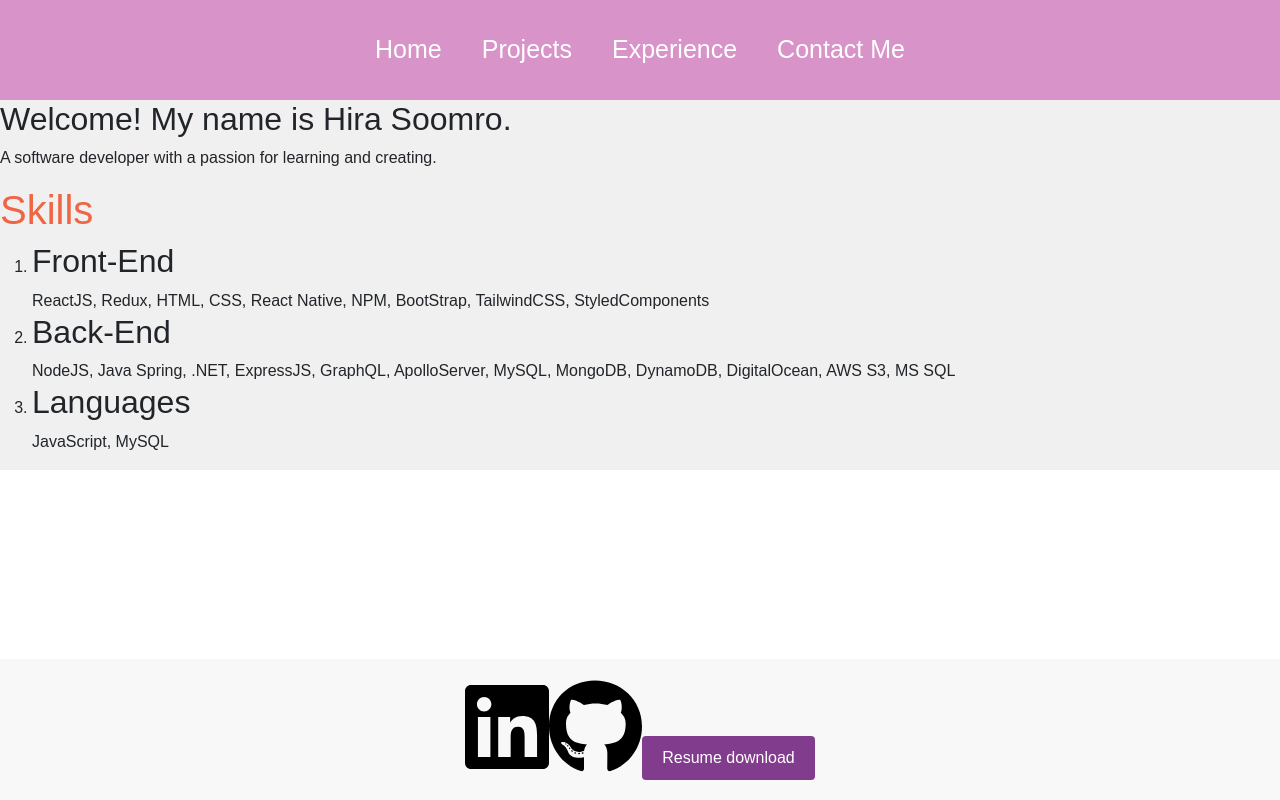
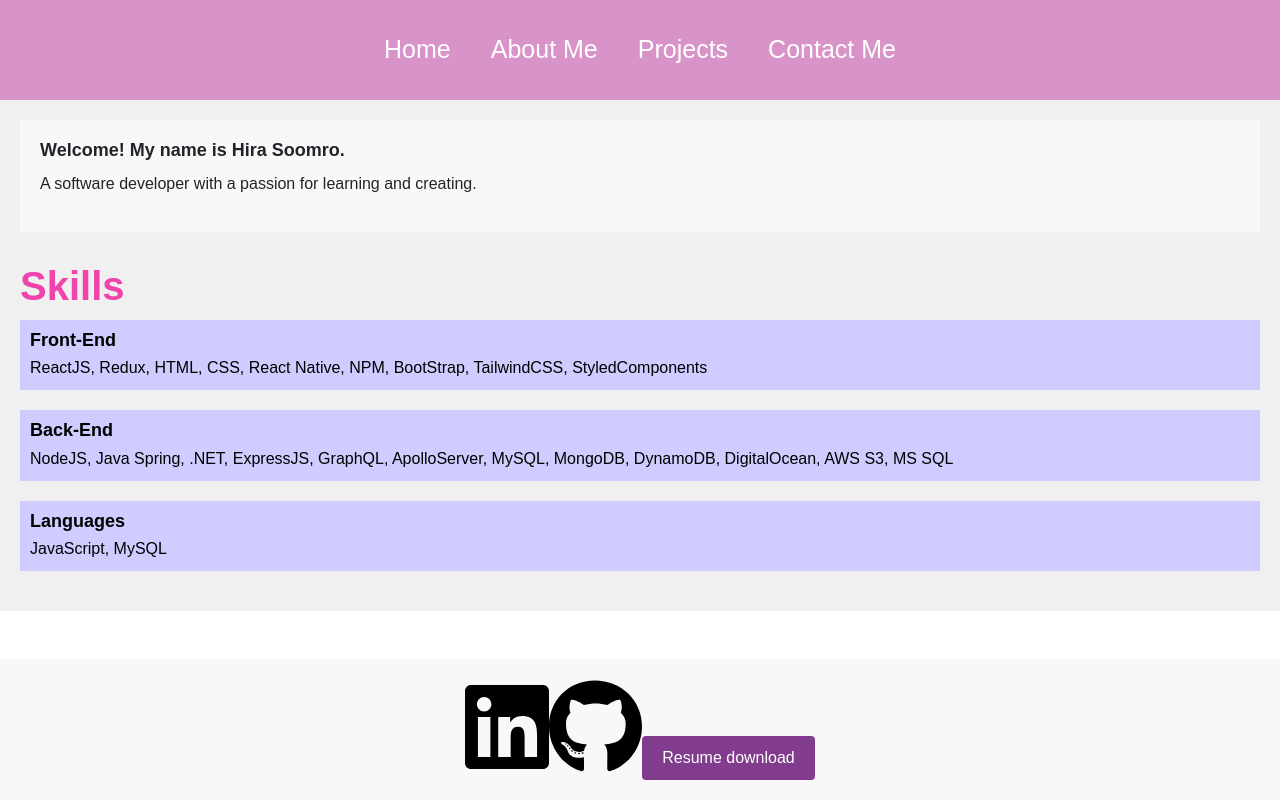
Before and after one commit to hirasoomroo/reactportfolio, a React (Create React App) app in the folder Professionalportfolio/: page / in a window 1280 px wide. Built offline with nearby package versions, Linux system fonts and the light colour scheme.

Commit message:
adding prof photo

```diff
--- a/Professionalportfolio/src/App.css
+++ b/Professionalportfolio/src/App.css
@@ -11,3 +11,9 @@ body {
   padding: 0;
   margin: 0;
 }
+.profile-photo {
+  width: 200px;
+  height: auto;
+  border-radius: 50%;
+  margin-bottom: 20px;
+}
--- a/Professionalportfolio/src/App.js
+++ b/Professionalportfolio/src/App.js
@@ -2,7 +2,7 @@ import "./App.css";
 import { BrowserRouter as Router, Routes, Route } from "react-router-dom";
 import Home from "./pages/Home";
 import Projects from "./pages/Projects";
-import Experience from "./pages/Experience";
+import About from "./pages/About";
 import Navbar from "./components/Navbar";
 import Contact from "./pages/Contact"
 import Footer from "./components/Footer";
@@ -17,7 +17,7 @@ function App() {
           <Route path="/" element={<Home />} />
           <Route path="/projects" element={<Projects />} />
           <Route path="/project/:id" element={<ProjectDisplay />} />
-          <Route path="/experience" element={<Experience />} />
+          <Route path="/About" element={<About />} />
           <Route path="/Contact" element={<Contact />} />
         </Routes>
         <Footer />
--- a/Professionalportfolio/src/components/Navbar.js
+++ b/Professionalportfolio/src/components/Navbar.js
@@ -1,5 +1,6 @@
 import React, { useEffect, useState } from "react";
 import { Link, useLocation } from "react-router-dom";
+
 import "../styles/navbar.css";
 
 
@@ -15,6 +16,7 @@ function Navbar() {
   return (
     <div className="navbar" id={expandNavbar ? "open" : "close"}>
       <div className="toggleButton">
+
         <button
           onClick={() => {
             setExpandNavbar((prev) => !prev);
@@ -25,8 +27,8 @@ function Navbar() {
       </div>
       <div className="links">
         <Link to="/"> Home </Link>
+        <Link to="/About"> About Me </Link>
         <Link to="/Projects"> Projects </Link>
-        <Link to="/Experience"> Experience </Link>
         <Link to="/Contact"> Contact Me </Link>
       </div>
     </div>
--- a/Professionalportfolio/src/components/ProjectItem.js
+++ b/Professionalportfolio/src/components/ProjectItem.js
@@ -1,14 +1,16 @@
 import React from "react";
-import { useNavigate } from "react-router-dom";
+<style>
+@import url('https://fonts.googleapis.com/css2?family=Kanit:ital,wght@1,300&family=Oswald:wght@500&family=Ubuntu:wght@500&display=swap');
+</style>
 
-function ProjectItem({ image, name, id }) {
-  const navigate = useNavigate();
+function ProjectItem({ image, name }) {
+
   return (
     <div
       className="projectItem">
 
       <img src = {image} className= "projectImage" ></img>
-      <h1> <a href="https://github.com/hirasoomroo/Editorinprogress">{name} </a>
+      <h1> <a href="https://github.com/hirasoomroo">{name} </a>
       </h1>
     </div>
 
--- a/Professionalportfolio/src/pages/Experience.js
+++ b/Professionalportfolio/src/pages/About.js
@@ -5,17 +5,26 @@ import {
 } from "react-vertical-timeline-component";
 import {FaSchool} from 'react-icons/fa'
 import {FaNetworkWired} from 'react-icons/fa'
+import profilePhoto from "../assets/profphoto.jpg";
 
 function Experience() {
+
   return (
+
+
+
     <div className="experience">
+       <img src={profilePhoto} alt="Profile Photo" className="profile-photo" />
+
       <VerticalTimeline lineColor="#3e497a">
         <VerticalTimelineElement
+
           className="vertical-timeline-element--education"
           date="2010 - 2014"
           iconStyle={{ background: "#3e497a", color: "#fff" }}
           icon={<FaSchool />}
-        >
+
+         >
           <h3 className="vertical-timeline-element-title">
             Redondo Union High School
           </h3>
--- a/Professionalportfolio/src/pages/Home.js
+++ b/Professionalportfolio/src/pages/Home.js
@@ -1,4 +1,8 @@
 import React from "react";
+import "../styles/home.css"
+<style>
+@import url('https://fonts.googleapis.com/css2?family=Kanit:ital,wght@1,300&family=Oswald:wght@500&family=Ubuntu:wght@500&display=swap');
+</style>
 
 function Home() {
   return (
--- a/Professionalportfolio/src/styles/contact.css
+++ b/Professionalportfolio/src/styles/contact.css
@@ -19,7 +19,7 @@
   }
 
   .bg-light {
-    background-color: #f8f9fa;
+    background-color: #e0b6e0;
   }
 
   .mb-5 {
@@ -43,12 +43,12 @@
   }
 
   h1 {
-    color: #f06543;
+    color: #f043ab;
     font-size: 2.5rem;
   }
 
   h4 {
-    color: #f06543;
+    color: #05050b;
     font-size: 1.5rem;
   }
 
@@ -62,7 +62,7 @@
   }
 
   .form-message {
-    color: #f06543;
+    color: #f043bf;
     margin-top: 10px;
   }
 
--- /dev/null
+++ b/Professionalportfolio/src/styles/home.css
@@ -0,0 +1,50 @@
+.home {
+    margin: 20px;
+  }
+
+  .about {
+    background-color: #f8f8f8;
+    padding: 20px;
+  }
+
+  .prompt {
+    margin-top: 10px;
+  }
+
+  .skills {
+    margin-top: 30px;
+  }
+
+  .list {
+    list-style-type: none;
+    padding-left: 0;
+  }
+
+  .item {
+    background-color: #cfccff;
+    padding: 10px;
+    margin-bottom: 20px;
+  }
+
+  h1 {
+    font-size: 24px;
+    font-weight: bold;
+    margin-bottom: 10px;
+  }
+
+  h2 {
+    font-size: 18px;
+    font-weight: bold;
+    margin-bottom: 5px;
+  }
+
+  span {
+    display: block;
+    margin-top: 5px;
+  }
+
+
+.skills {
+    margin-top: 30px;
+    color: black;
+  }
```
Also changed, not shown: Professionalportfolio/src/assets/Screenshot 2023-06-08 at 8.57.43 AM.png (added), Professionalportfolio/src/pages/Contact.js (line endings or trailing spaces), 1 other file (tests, documents, lock files or other folders).
